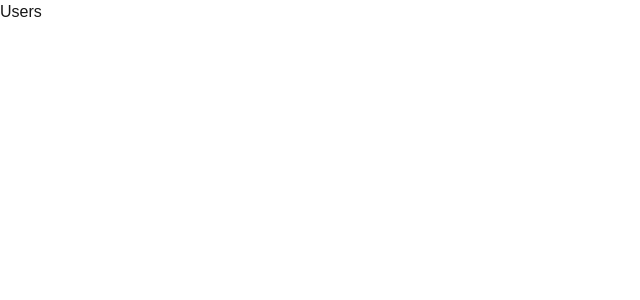
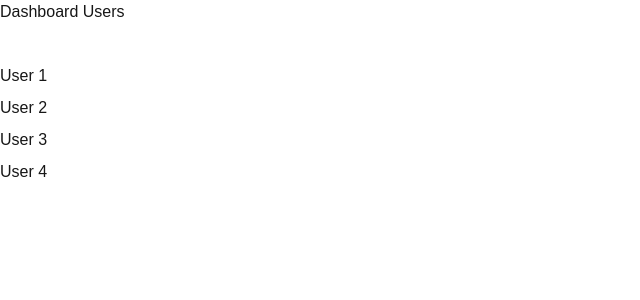
Before and after one commit to aravindanirudh/javascript-mastery-nextjs-16-course, a Next.js app: page /dashboard/users in a window 1280 px wide. Shown: the top 300 px of the page, without its empty margins (0-640 px from the left). Built offline with nearby package versions, Linux system fonts and the light colour scheme.

Commit message:
30:23 of tutorial completed

```diff
--- /dev/null
+++ b/app/dashboard/users/[id]/page.tsx
@@ -0,0 +1,10 @@
+const UserDetails = async ({ params }: { params: Promise<{ id: string }> }) => {
+  const { id } = await params;
+  return (
+    <div>
+      <h1>User Details for User #{id}</h1>
+    </div>
+  )
+}
+
+export default UserDetails
--- a/app/dashboard/users/page.tsx
+++ b/app/dashboard/users/page.tsx
@@ -1,8 +1,16 @@
-import React from 'react'
+import Link from 'next/link'
 
 const Users = () => {
   return (
-    <div>Users</div>
+    <div>
+      <h1>Dashboard Users</h1>
+      <ul className="mt-10">
+        <li className="mb-2"><Link href="/dashboard/users/1">User 1</Link></li>
+        <li className="mb-2"><Link href="/dashboard/users/2">User 2</Link></li>
+        <li className="mb-2"><Link href="/dashboard/users/3">User 3</Link></li>
+        <li className="mb-2"><Link href="/dashboard/users/4">User 4</Link></li>
+      </ul>
+    </div>
   )
 }
 
```
